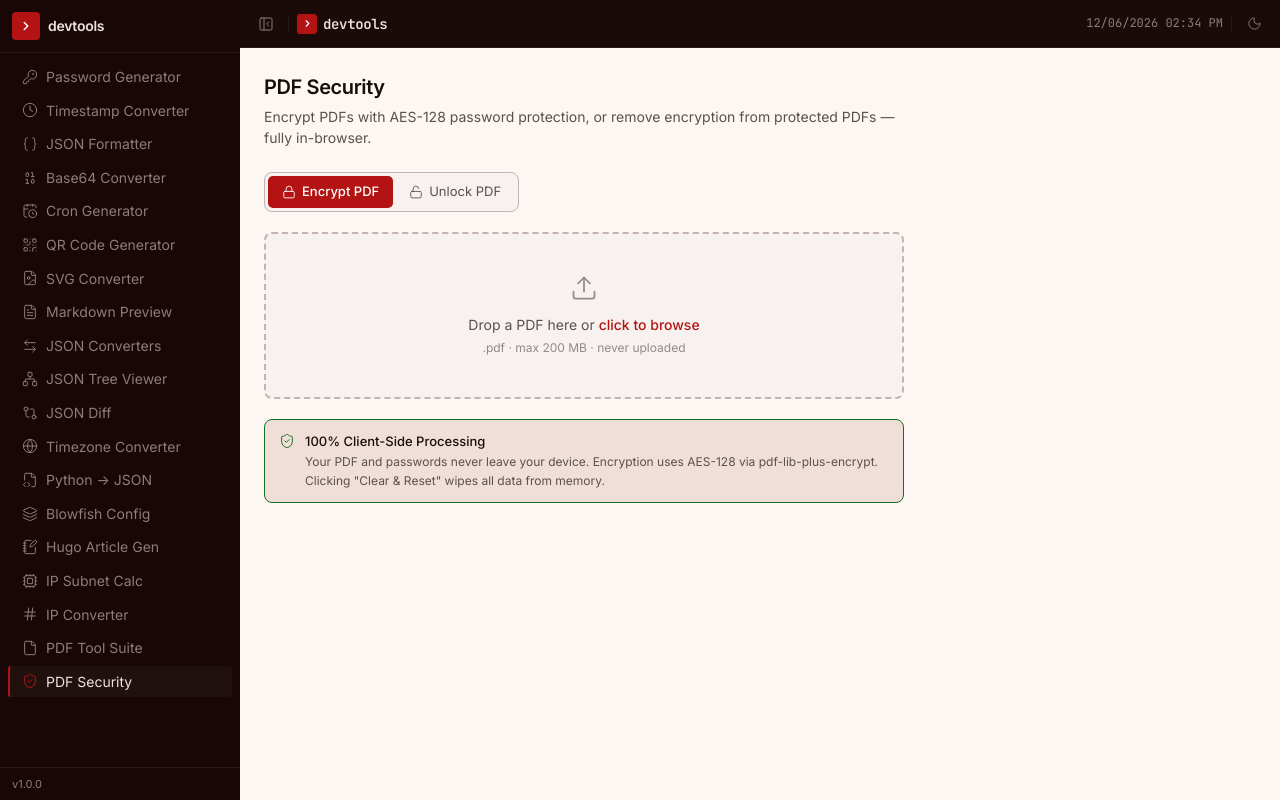
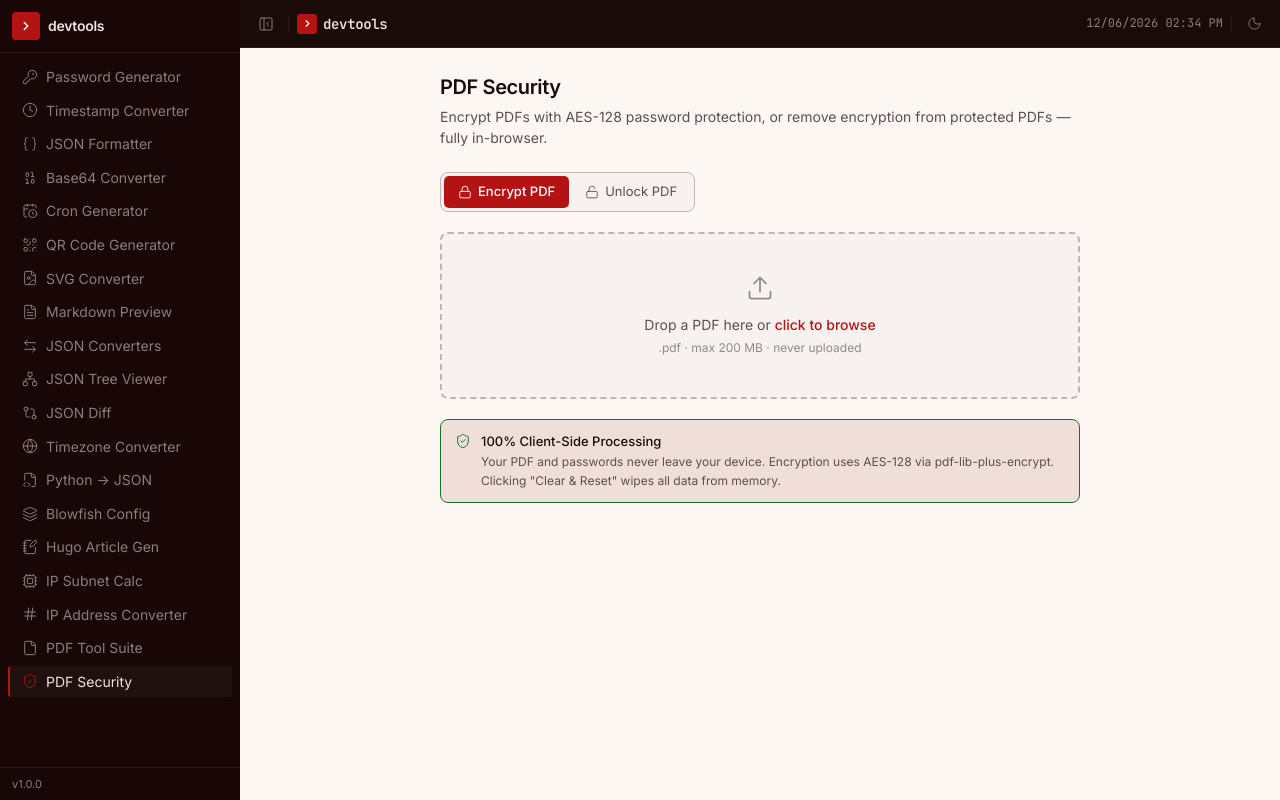
Before and after one commit to aimanamri/dev-tools, a React (Vite) app in the folder app/: page /pdf-security in a window 1280 px wide. Built offline with nearby package versions, Linux system fonts and the light colour scheme.

Commit message:
Rename IP Converter to IP Address Converter and center tool layouts

```diff
--- a/app/src/components/shell/Sidebar.jsx
+++ b/app/src/components/shell/Sidebar.jsx
@@ -43,7 +43,7 @@ const tools = [
   { path: '/blowfish',         label: 'Blowfish Config',     icon: Layers },
   { path: '/blowfish-article', label: 'Hugo Article Gen',    icon: NotebookPen },
   { path: '/subnet',           label: 'IP Subnet Calc',      icon: Cpu },
-  { path: '/ip-convert',      label: 'IP Converter',        icon: Hash },
+  { path: '/ip-convert',      label: 'IP Address Converter', icon: Hash },
   { path: '/pdf',             label: 'PDF Tool Suite',      icon: File },
   { path: '/pdf-security',   label: 'PDF Security',        icon: ShieldCheck },
 ]
--- a/app/src/tools/Home.jsx
+++ b/app/src/tools/Home.jsx
@@ -23,7 +23,7 @@ const tools = [
   { path: '/blowfish',         label: 'Blowfish Config',      icon: Layers,        desc: 'Bi-directional YAML ↔ TOML transpiler for Hugo Blowfish theme config files, with built-in templates.' },
   { path: '/blowfish-article', label: 'Hugo Article Generator', icon: NotebookPen,   desc: 'GUI front matter builder for Hugo Blowfish articles — generates ready-to-use .md files with live preview.' },
   { path: '/subnet',           label: 'IP Subnet Calculator',  icon: Cpu,           desc: 'Dual-stack IPv4 & IPv6 subnet calculator — network address, host range, masks, and binary breakdown.' },
-  { path: '/ip-convert',       label: 'IP Converter',          icon: Hash,          desc: 'Convert IPv4 addresses to 32-bit binary and back, with hex, integer, and per-octet breakdown.' },
+  { path: '/ip-convert',       label: 'IP Address Converter',  icon: Hash,          desc: 'Convert IPv4 addresses to 32-bit binary and back, with hex, integer, and per-octet breakdown.' },
   { path: '/pdf',              label: 'PDF Tool Suite',        icon: File,          desc: 'View, reorder, merge, split, watermark and fill PDF forms — fully client-side, files never uploaded.' },
   { path: '/pdf-security',    label: 'PDF Security',          icon: ShieldCheck,   desc: 'Remove or add password protection to PDF files. Unlock encrypted PDFs or encrypt with open and owner passwords — 100% client-side.' },
 ]
--- a/app/src/tools/IPConversionTool.jsx
+++ b/app/src/tools/IPConversionTool.jsx
@@ -193,14 +193,14 @@ export default function IPConversionTool() {
   }
 
   return (
-    <div className="space-y-6 max-w-3xl">
+    <div className="space-y-6 max-w-3xl mx-auto">
       {/* Header */}
       <div>
         <div className="flex items-center justify-between gap-3">
           <div className="flex items-center gap-2">
             <ArrowLeftRight size={18} strokeWidth={1.5} style={{ color: 'var(--color-primary)' }} />
             <h1 className="text-xl font-semibold" style={{ color: 'var(--color-ink)' }}>
-              IP Conversion Tool
+              IP Address Converter
             </h1>
           </div>
           <button
--- a/app/src/tools/PDFSecurityTool.jsx
+++ b/app/src/tools/PDFSecurityTool.jsx
@@ -390,7 +390,7 @@ export default function PDFSecurityTool() {
   // ─── render ────────────────────────────────────────────────────────────────
 
   return (
-    <div style={{ maxWidth: 640 }}>
+    <div style={{ maxWidth: 640, margin: '0 auto' }}>
 
       <div style={{ marginBottom: 24 }}>
         <h1 style={{ fontFamily: 'var(--font-sans)', fontSize: '1.25rem', fontWeight: 600, color: 'var(--color-ink)', letterSpacing: '-0.02em', margin: '0 0 4px' }}>
```
